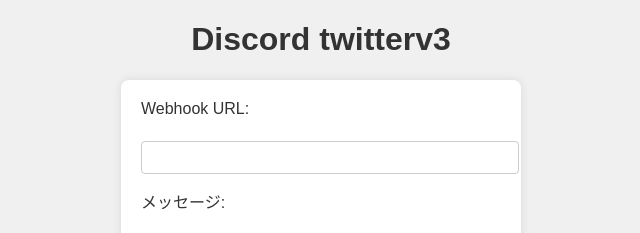
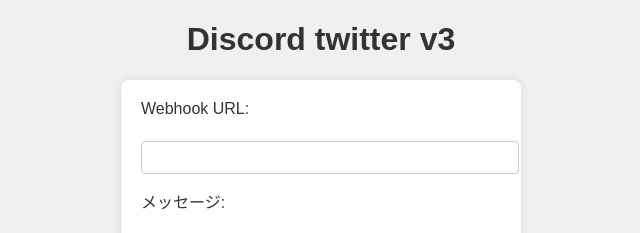
Before and after one commit to Emon2358/discord-tweet, a plain HTML site: page index.html in a window 1280 px wide. Shown: the top 233 px of the page, 319-959 px from the left. Drawn offline with Linux system fonts and the light colour scheme.

Commit message:
Update index.html

```diff
--- a/index.html
+++ b/index.html
@@ -106,7 +106,7 @@
     </style>
   </head>
   <body>
-    <h1>Discord twitterv3</h1>
+    <h1>Discord twitter v3</h1>
     <div id="content">
       <form id="message-form">
         <label for="webhookUrl">Webhook URL:</label><br />
```
